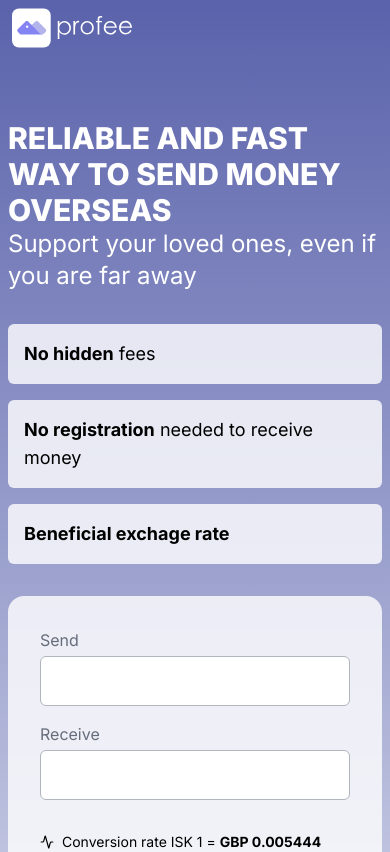
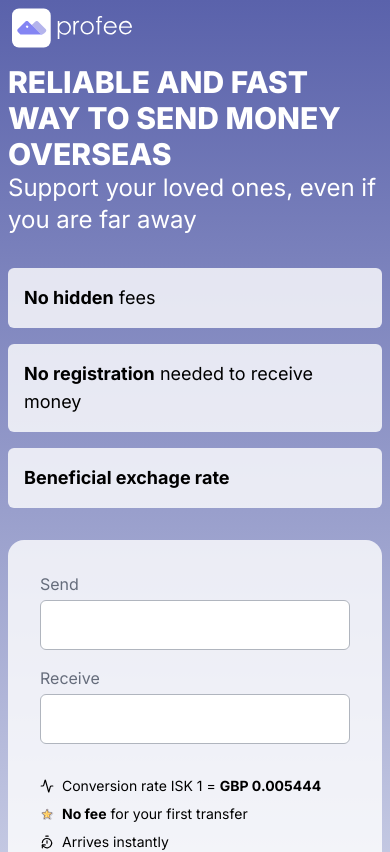
Before and after one commit to glimmrz/profee__clone, a Next.js app: page / in a window 390 px wide. Shown: the top 852 px of the page. Built offline with nearby package versions, Linux system fonts and the light colour scheme.

Commit message:
fix: section responsive styles

```diff
--- a/src/components/features.jsx
+++ b/src/components/features.jsx
@@ -6,9 +6,9 @@ export default function Features({ title }) {
   return (
     <Section customStyles="bg-white z-[9]">
       <div className="flex flex-col md:flex-row gap-4 md:gap-8">
-        <div className="grid gap-4 md:gap-8">
+        <div className="flex flex-col gap-4 md:gap-8">
           {/* Heading */}
-          <div className="md:p-16 pt-0 md:pb-8">{title}</div>
+          <div className="md:p-16 pt-0 md:pt-0 md:pb-2">{title}</div>
 
           <FeatureCard />
           <FeatureCard />
--- a/src/components/hero.jsx
+++ b/src/components/hero.jsx
@@ -6,7 +6,10 @@ import Title from "./title";
 
 export default function Hero() {
   return (
-    <Section customStyles="bg-[linear-gradient(180deg,#5a62ab,#d6daec)] md:bg-[url('../assets/hero.webp')] bg-cover bg-no-repeat bg-center !min-h-[95vh] !mt-0 z-10">
+    <Section
+      sectionStyles="!mt-14 md:!mt-28"
+      customStyles="bg-[linear-gradient(180deg,#5a62ab,#d6daec)] md:bg-[url('../assets/hero.webp')] bg-cover bg-no-repeat bg-center !mt-0 z-10"
+    >
       <div className="grid grid-cols-1 md:grid-cols-[1.5fr,1fr] lg:grid-cols-[2fr,1fr] gap-8 md:gap-4 lg:gap-12">
         <div className="text-white">
           <div className="w-full lg:w-4/6 md:mb-14 lg:mb-28">
--- a/src/components/section.jsx
+++ b/src/components/section.jsx
@@ -1,12 +1,12 @@
 import Container from "./container";
 
-export default function Section({ children, customStyles }) {
+export default function Section({ children, customStyles, sectionStyles }) {
   return (
     <section
       className={`min-h-[80vh] rounded-bl-3xl rounded-br-3xl md:rounded-bl-4xl md:rounded-br-4xl flex ${customStyles} overflow-hidden -mt-14 sticky`}
     >
       <Container>
-        <div className="mb-6 mt-28 md:mb-20">{children}</div>
+        <div className={`mb-6 mt-28 md:mb-20 ${sectionStyles}`}>{children}</div>
       </Container>
     </section>
   );
```
Also changed, not shown: 1 other file (tests, documents, lock files or other folders).
